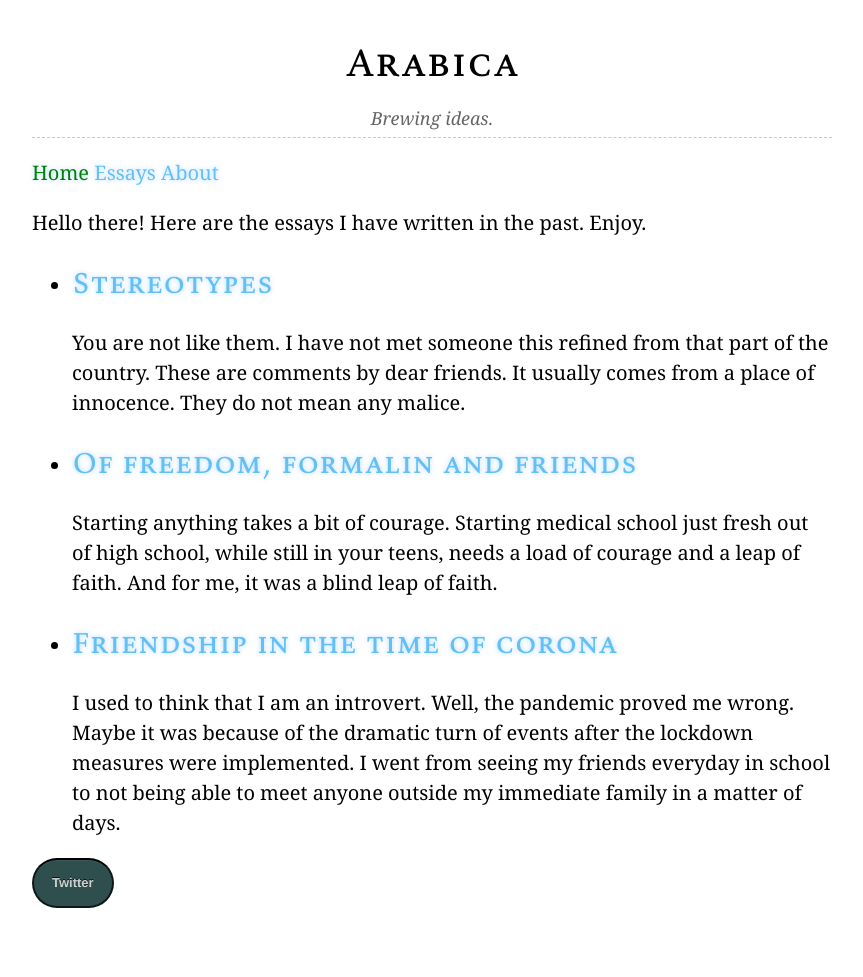
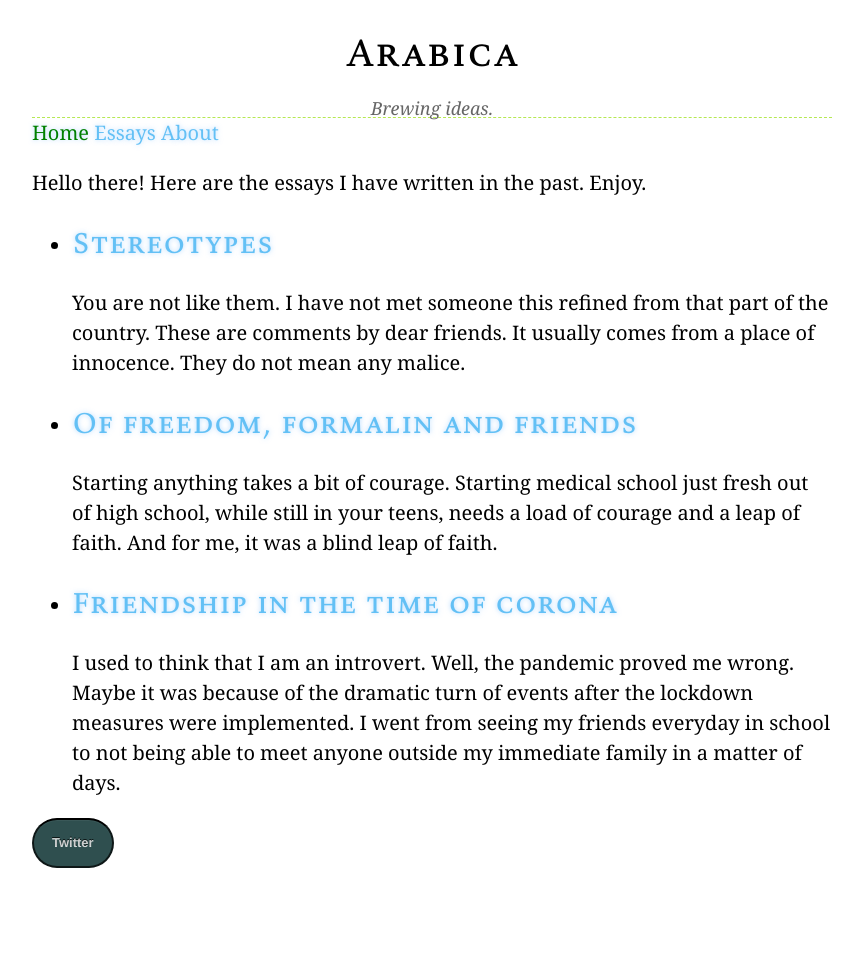
Before and after one commit to habasweiny/habasweiny.github.io, a Jekyll site: the page built from index.html, in a window 1280 px wide. Shown: the whole page, without its empty margins (208-1071 px from the left). Built offline with Jekyll 4.4.1, drawn with Linux system fonts in a browser that asks for light colours; after the commit the page ends 937 px from its top, so only the background shows below that.

Commit message:
Update main.scss

```diff
--- a/_sass/main.scss
+++ b/_sass/main.scss
@@ -8,8 +8,8 @@ header {
   margin: 0 auto;
   width: 100%;
   border-bottom: 1px dashed #b5e853;
-  padding: 10px 0;
-  margin: 0 0 20px 0;
+  padding: 0px 0;
+  margin: 0 0 0px 0;
 }
 body{
 	max-width:40em;
```
